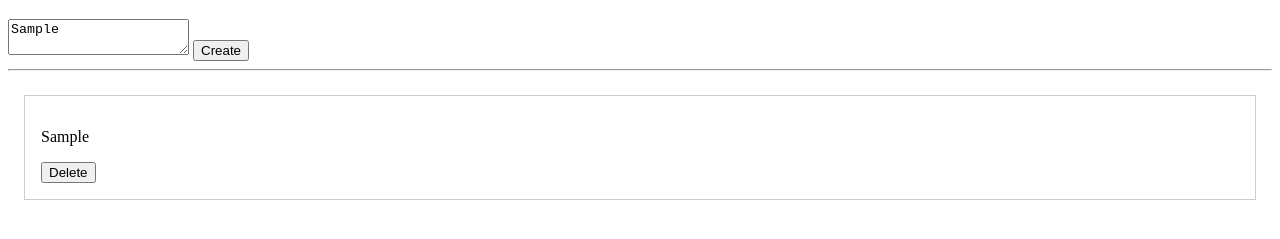
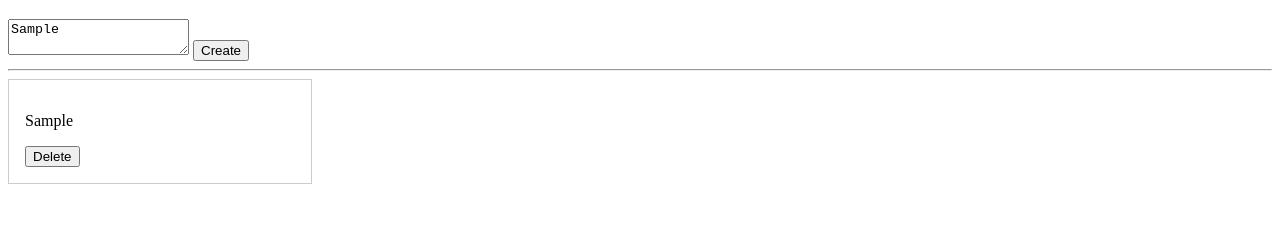
Before and after one commit to kenziebottoms/nss-front-02-spas, a plain HTML site: page exercises/cards/index.html in a window 1280 px wide. Both pictures are taken after typing "Sample" into the empty fields and a click on the button "Create". Shown: the part 61-300 px from the top of the page. Drawn offline with Linux system fonts and the light colour scheme.

Commit message:
made cards work, changed display from flex to grid

```diff
--- a/exercises/cards/cards.css
+++ b/exercises/cards/cards.css
@@ -1,10 +1,10 @@
 #main-content {
-    display: flex;
+    display: grid;
+    grid-template-columns: 1fr 1fr 1fr 1fr;
+    grid-row-gap: 1rem;
+    grid-column-gap: 1rem;
 }
 .card {
-    flex: 1 1 30%;
     border: 1px solid #ccc;
     padding: 1rem;
-    width: 33%;
-    margin: 1rem;
 }
--- a/exercises/cards/cards.js
+++ b/exercises/cards/cards.js
@@ -1,21 +1,32 @@
-document.getElementById("createButton").addEventListener("click", e => {
-    e.preventDefault();
-    let textarea = document.getElementById("content");
-    let content = textarea.value;
-    let mainContent = document.getElementById("main-content");
-    addCard(content, mainContent);
-});
+const createButton = document.getElementById("createButton")
+const textarea = document.getElementById("content");
+const mainContent = document.getElementById("main-content");
 
-function addCard(content, location) {
+addCreateListener();
+
+function getCard(content) {
     let card = `<div class="card">
         <p>${content}</p>
         <input class="deleteButton" type="button" value="Delete">
     </div>`;
+    return card;
+}
+function addCard(content, location) {
+    let card = getCard(content);
     location.innerHTML += card;
-    let allDeleteButtons = document.getElementsByClassName("deleteButton");
-    let deleteButton = allDeleteButtons[allDeleteButtons.length-1];
-    deleteButton.addEventListener("click", () => {
-        console.log(allDeleteButtons.length-1);
-        // this only works on the most recently added button; why????
+    addDeleteListeners();
+}
+
+function addCreateListener() {
+    createButton.addEventListener("click", e => {
+        e.preventDefault();
+        let content = textarea.value;
+        addCard(content, mainContent);
     });
 }
+function addDeleteListeners() {
+    mainContent.addEventListener("click", event => {
+        let clickedEl = event.srcElement;
+        clickedEl.parentElement.remove();
+    });
+}
```
